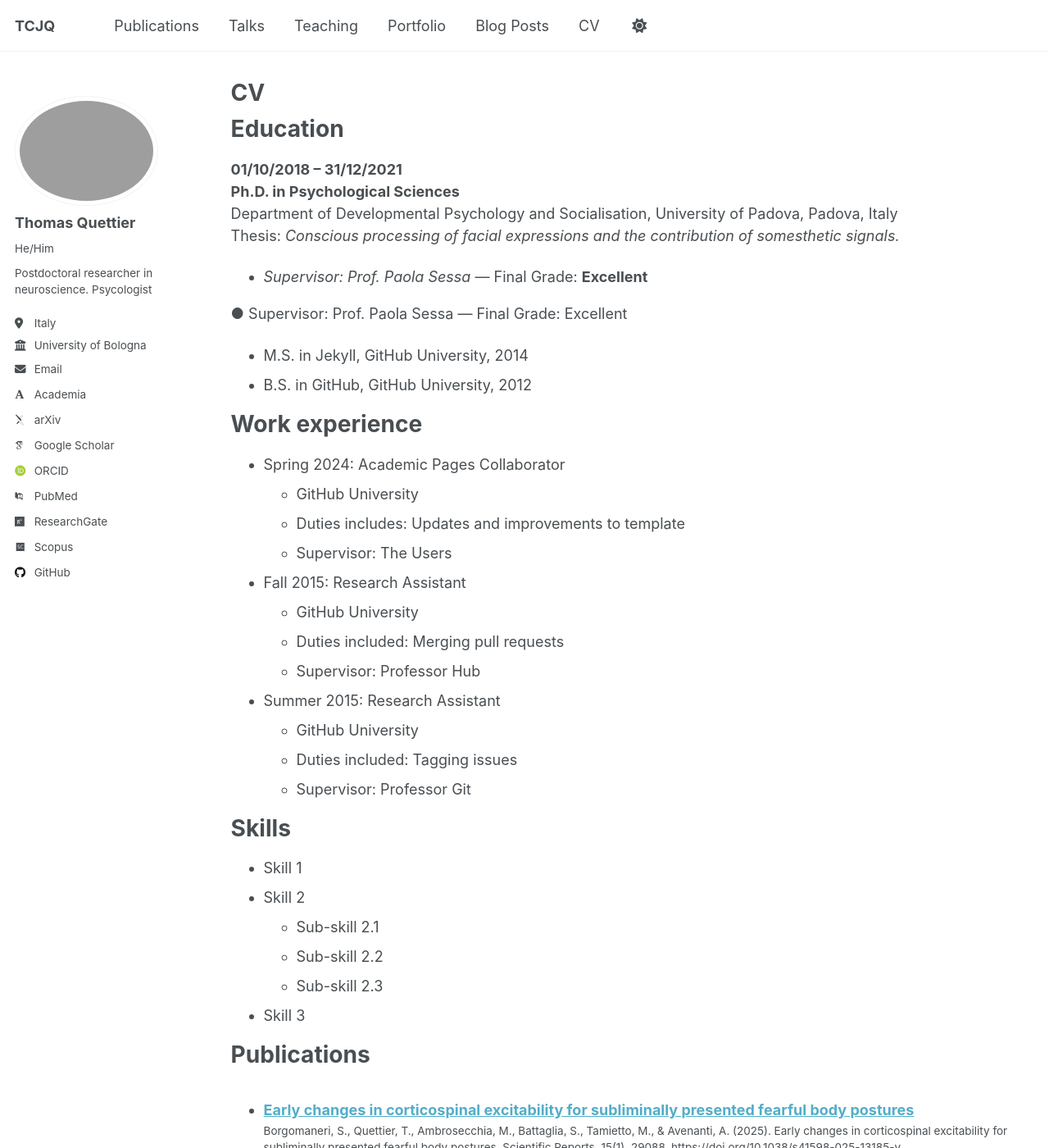
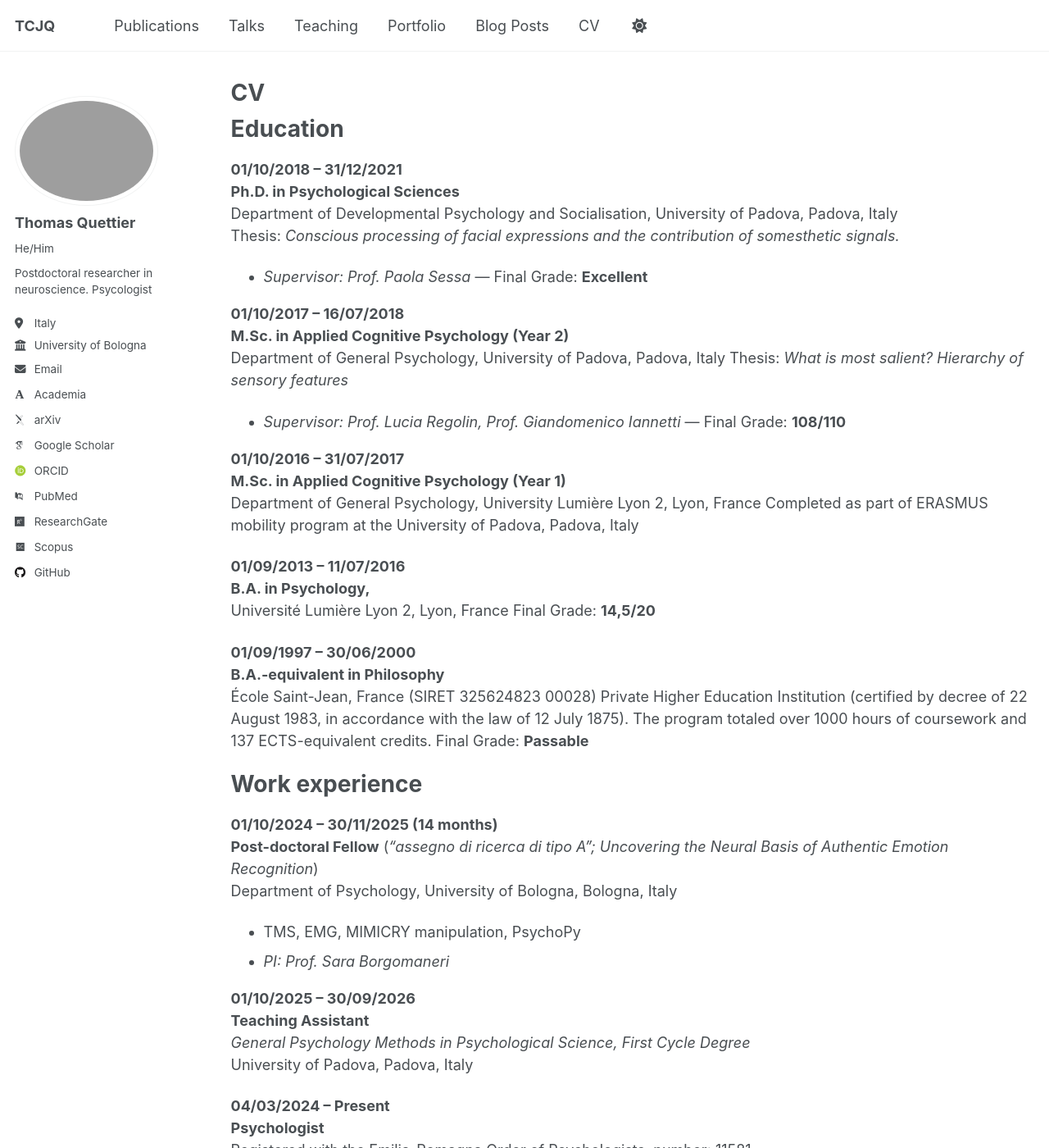
Before and after one commit to Merluin/tcjq.github.io, a Jekyll site: the page built from _pages/cv.md, in a window 1280 px wide and 1400 px high. Shown: the whole window at 82% size. Built offline with Jekyll 4.4.1, drawn with Linux system fonts in a browser that asks for light colours; some web fonts are replaced; a script that is not in the unit is left out; some of the changed text lies outside the part shown.

Commit message:
Update cv.md

```diff
--- a/_pages/cv.md
+++ b/_pages/cv.md
@@ -17,26 +17,98 @@ Department of Developmental Psychology and Socialisation, University of Padova,
 Thesis: *Conscious processing of facial expressions and the contribution of somesthetic signals.*
 - *Supervisor: Prof. Paola Sessa* — Final Grade: **Excellent**
 
-● Supervisor: Prof. Paola Sessa — Final Grade: Excellent
-* M.S. in Jekyll, GitHub University, 2014
-* B.S. in GitHub, GitHub University, 2012
+**01/10/2017 – 16/07/2018**
+**M.Sc. in Applied Cognitive Psychology (Year 2)**
+Department of General Psychology, University of Padova, Padova, Italy
+Thesis: *What is most salient? Hierarchy of sensory features*
+- *Supervisor: Prof. Lucia Regolin, Prof. Giandomenico Iannetti* — Final Grade: **108/110**
+
+**01/10/2016 – 31/07/2017**
+**M.Sc. in Applied Cognitive Psychology (Year 1)**
+Department of General Psychology, University Lumière Lyon 2, Lyon, France
+Completed as part of ERASMUS mobility program at the University of Padova, Padova, Italy
+
+**01/09/2013 – 11/07/2016**
+**B.A. in Psychology,**
+Université Lumière Lyon 2, Lyon, France
+Final Grade: **14,5/20**
+
+**01/09/1997 – 30/06/2000**
+**B.A.-equivalent in Philosophy**
+École Saint-Jean, France (SIRET 325624823 00028) Private Higher Education Institution (certified by decree of 22 August 1983, in accordance with the law of 12 July 1875). The program totaled over 1000 hours of coursework and 137 ECTS-equivalent credits.
+Final Grade: **Passable**
 
 Work experience
 ======
-* Spring 2024: Academic Pages Collaborator
-  * GitHub University
-  * Duties includes: Updates and improvements to template
-  * Supervisor: The Users
+**01/10/2024 – 30/11/2025 (14 months)**
+**Post-doctoral Fellow** (*"assegno di ricerca di tipo A"; Uncovering the Neural Basis of Authentic Emotion Recognition*)
+Department of Psychology, University of Bologna, Bologna, Italy
+- TMS, EMG, MIMICRY manipulation, PsychoPy
+- *PI: Prof. Sara Borgomaneri*
 
-* Fall 2015: Research Assistant
-  * GitHub University
-  * Duties included: Merging pull requests
-  * Supervisor: Professor Hub
+**01/10/2025 – 30/09/2026**
+**Teaching Assistant**
+*General Psychology Methods in Psychological Science, First Cycle Degree*
+University of Padova, Padova, Italy
 
-* Summer 2015: Research Assistant
-  * GitHub University
-  * Duties included: Tagging issues
-  * Supervisor: Professor Git
+**04/03/2024 – Present**
+**Psychologist**
+Registered with the Emilia-Romagna Order of Psychologists, number: 11581
+- *State exam score: 100/100*
+
+**16/10/2023 – 30/09/2024 (12 months)**
+**Post-doctoral Fellow** (*"assegno di ricerca di tipo A"; The influence of emotions on actions: Boosting brain network plasticity to ameliorate action control*)
+Department of Psychology, University of Bologna, Bologna, Italy
+- TMS, EMG, MIMICRY manipulation, PsychoPy
+- *PI: Prof. Sara Borgomaneri*
+
+**01/01/2023 – 30/09/2023 (9 months)**
+**Post-doctoral Fellow** (*"assegno di ricerca di tipo A"; Unraveling the unique role of the embodied route for emotional face processing*)
+Department of Developmental Psychology and Socialisation, University of Padova, Padova, Italy
+- MIMICRY manipulation, Facial Palsy
+- *PI: Prof. Paola Sessa*
+
+**01/02/2022 – 30/01/2023 (12 months)**
+**Post-lauream Internship**
+Department of Developmental Psychology and Socialisation, University of Padova, Padova, Italy
+- Psychological and Neuropsychological tests
+- *PI: Prof. Paola Sessa*
+
+**01/01/2022 – 31/12/2022 (12 months)**
+**Post-doctoral Fellow** (*"assegno di ricerca di tipo B"; The binocular rivalry paradigm to study the relationship between consciousness and facial expression processing*)
+Department of Developmental Psychology and Socialisation, University of Padova, Padova, Italy
+- MIMICRY manipulation
+- *PI: Prof. Paola Sessa*
+
+**07/01/2020 – 07/10/2020**
+**PhD Visiting Researcher**
+CNRS Institut des Sciences Cognitives Marc Jeannerod, Lyon, France
+- Macaque tool use, spikes data analysis
+- *Tutor: Dr. Pier Francesco Ferrari*
+
+**23/10/2017 – 08/06/2018**
+**Research Assistant**
+Department of Neuroscience, University College London, London, UK
+- EEG, electric stimulation
+- *PI: Prof. Giandomenico Iannetti*
+
+**22/06/2016 – 22/02/2017**
+**Clinical Observer**
+Behavioral Genetics and Adult ADHD Clinics, South London and Maudsley NHS, London, UK
+- *Supervisor: Dr. Dean Robertson (Psychiatrist)*
+
+**18/01/2016 – 15/04/2016**
+**Volunteer Research Assistant**
+Unit 502, Hôpital Pierre Wertheimer, Lyon, France
+- *Supervisor: Marion le Chevanton (Clinical Psychologist)*
+
+**28/06/2015 – 31/07/2015**
+**Volunteer Research Assistant**
+Birkbeck College, University of London, London, UK
+- Tactile stimulation
+- *PI: Prof. Matthew Longo*
+
+
 
 Skills
 ======
```
